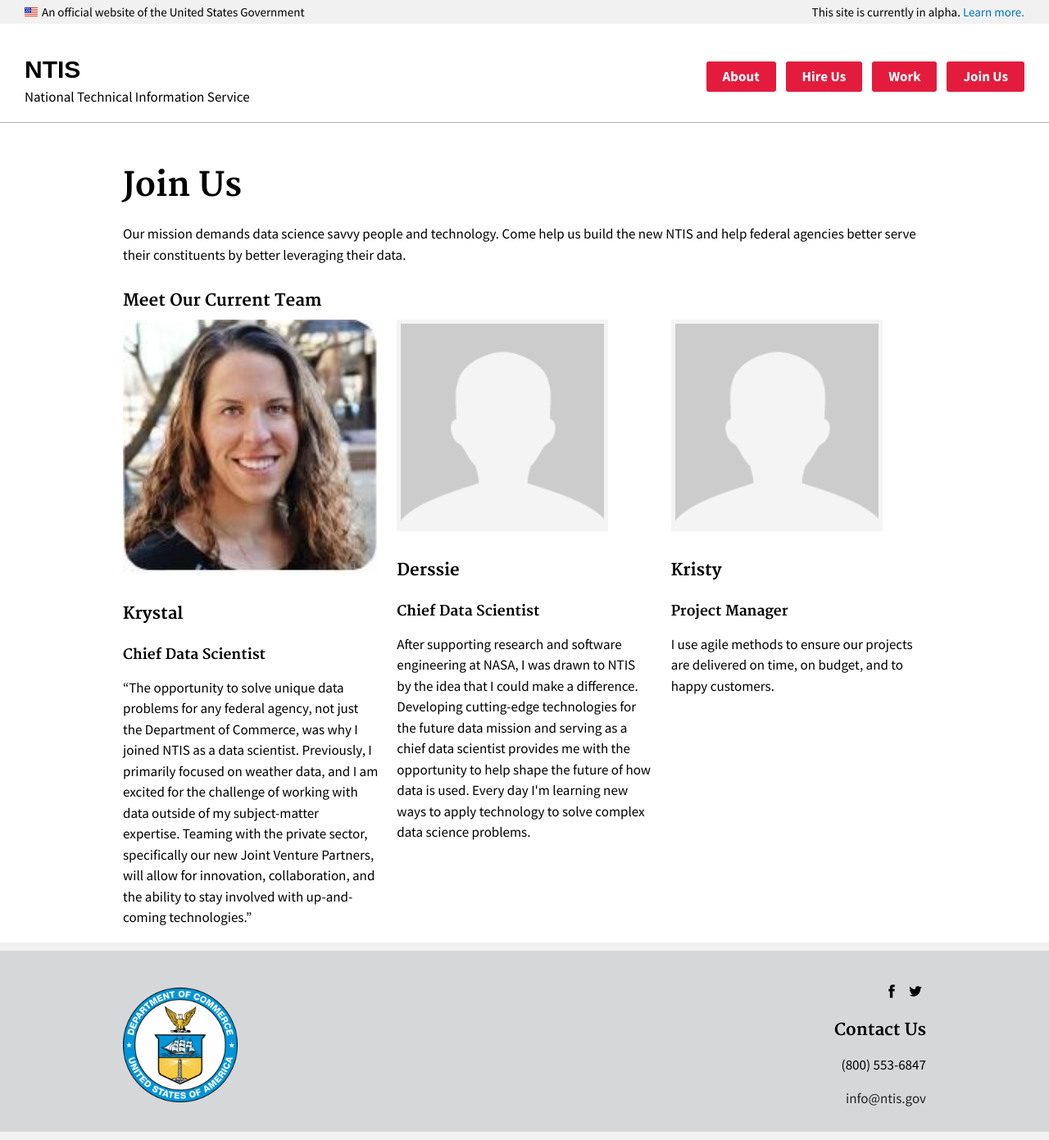
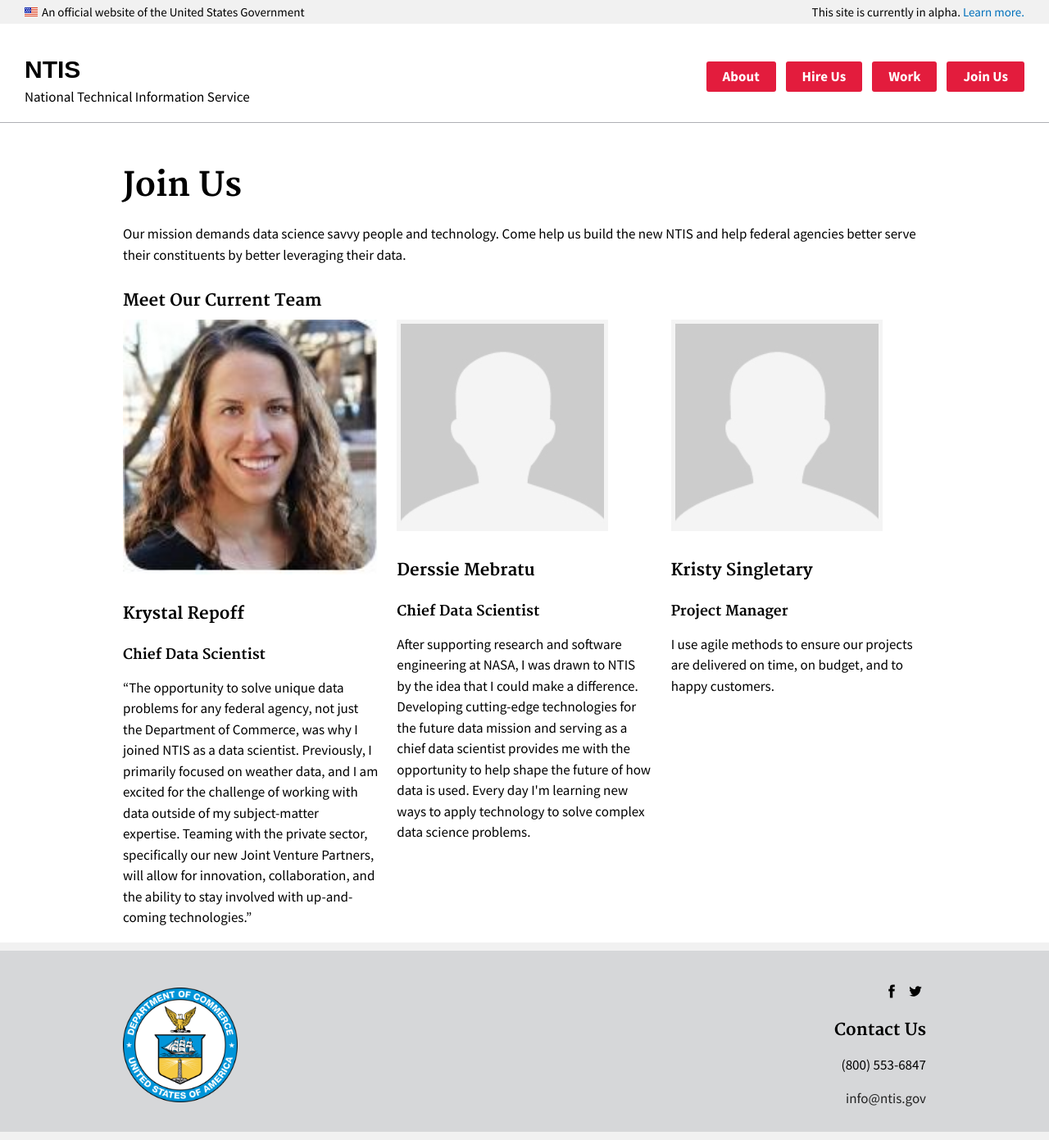
Before and after one commit to 18F/ntis-gov, a Jekyll site: the page built from join.html, in a window 1280 px wide and 1391 px high. Shown: the whole window at 82% size. Built offline with Jekyll 4.4.1, drawn with Linux system fonts in a browser that asks for light colours.

Commit message:
added last names

```diff
--- a/join.html
+++ b/join.html
@@ -12,20 +12,20 @@
 
   <div class="usa-width-one-third">
     <img src="{{ site.baseurl }}/assets/site/img/krystal.jpg" height=100% width=100% />
-    <h3>Krystal</h3>
+    <h3>Krystal Repoff</h3>
     <h4>Chief Data Scientist</h4>
     <p><q>The opportunity to solve unique data problems for any federal agency, not just the Department of Commerce, was why I joined NTIS as a data scientist. Previously, I primarily focused on weather data, and I am excited for the challenge of working with data outside of my subject-matter expertise.  Teaming with the private sector, specifically our new Joint Venture Partners, will allow for innovation, collaboration, and the ability to stay involved with up-and-coming technologies.</q></p>
   </div>
   <div class="usa-width-one-third">
     <img src="{{ site.baseurl }}/assets/site/img/headshot.jpg" />
-    <h3>Derssie</h3>
+    <h3>Derssie Mebratu</h3>
     <h4>Chief Data Scientist</h4>
     <p>After supporting research and software engineering at NASA, I was drawn to NTIS by the idea that I could make a difference.  Developing cutting-edge technologies for the future data mission and serving as a chief data scientist provides me with the opportunity to help shape the future of how data is used.  Every day I'm learning new ways to apply technology to solve complex data science problems.</p>
 
   </div>
   <div class="usa-width-one-third">
     <img src="{{ site.baseurl }}/assets/site/img/headshot.jpg" />
-    <h3>Kristy</h3>
+    <h3>Kristy Singletary</h3>
     <h4>Project Manager</h4>
     <p>I use agile methods to ensure our projects are delivered on time, on budget, and to happy customers.</p>
   </div>
```
